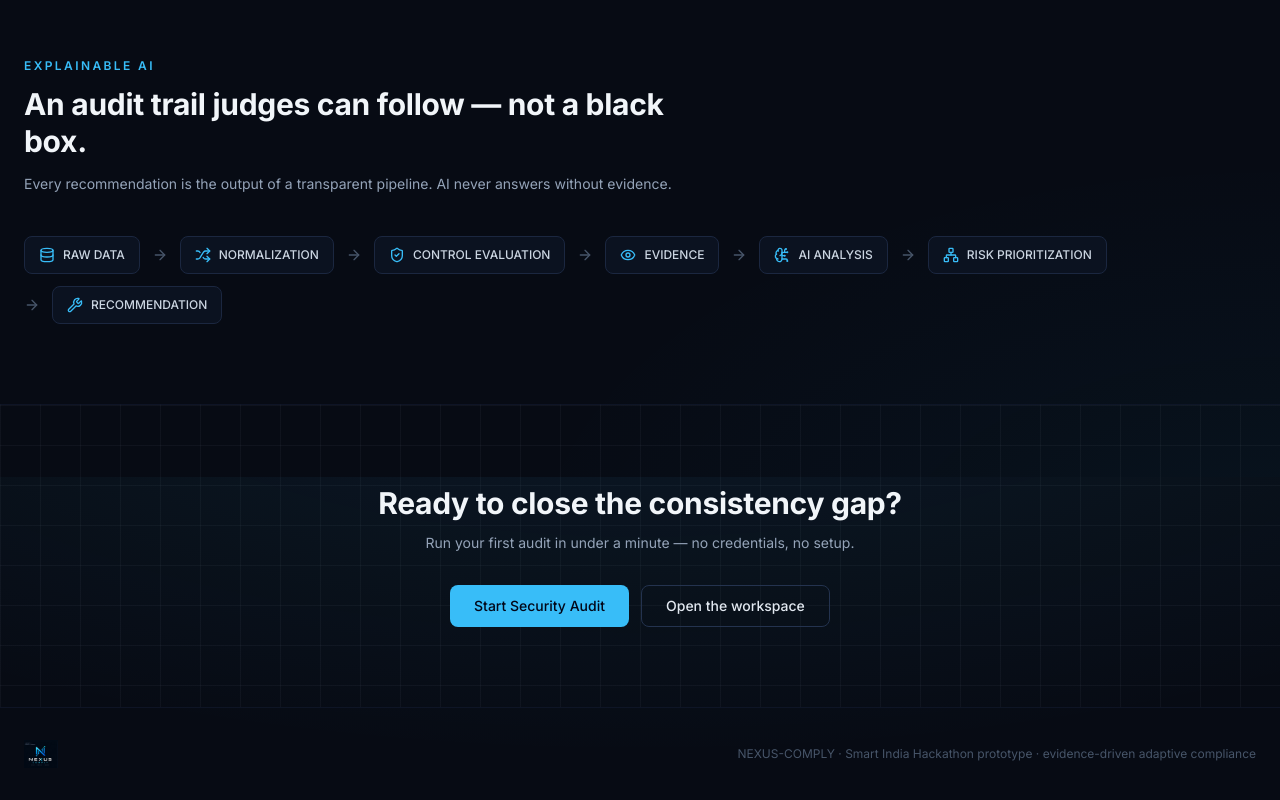
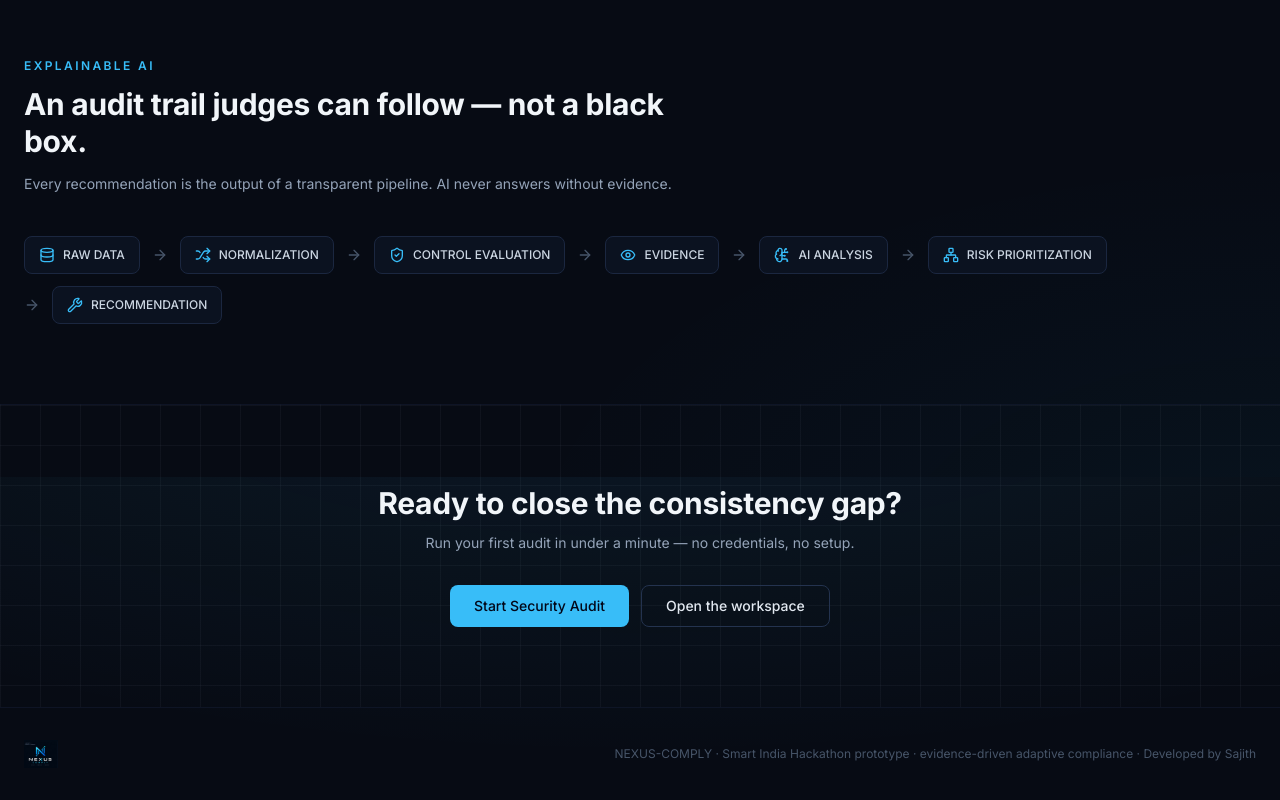
Before and after one commit to OZ-SAJITH/NEXUS-COMPLY, a React (Vite) app in the folder apps/web/: page / in a window 1280 px wide. Shown: the part 1923-2723 px from the top of the page. Built offline with nearby package versions, Linux system fonts and the light colour scheme; no server answers.

Commit message:
docs: add developer credit to landing footer

```diff
--- a/apps/web/src/pages/LandingPage.tsx
+++ b/apps/web/src/pages/LandingPage.tsx
@@ -239,7 +239,7 @@ export default function LandingPage() {
       <footer className="border-t border-surface-800/60 py-8">
         <div className="max-w-7xl mx-auto px-4 sm:px-6 flex flex-col sm:flex-row items-center justify-between gap-3">
           <Logo size={28} className="transition-opacity hover:opacity-90" />
-          <p className="text-xs text-slate-600">NEXUS-COMPLY · Smart India Hackathon prototype · evidence-driven adaptive compliance</p>
+          <p className="text-xs text-slate-600">NEXUS-COMPLY · Smart India Hackathon prototype · evidence-driven adaptive compliance · Developed by Sajith</p>
         </div>
       </footer>
     </div>
```
